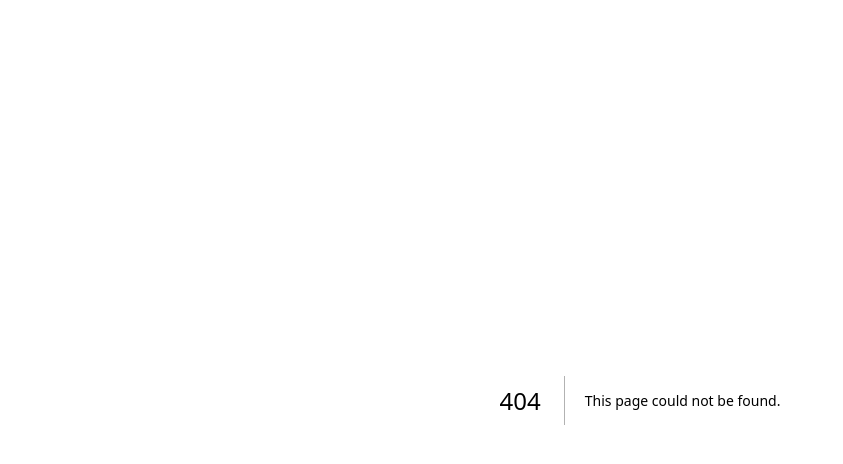
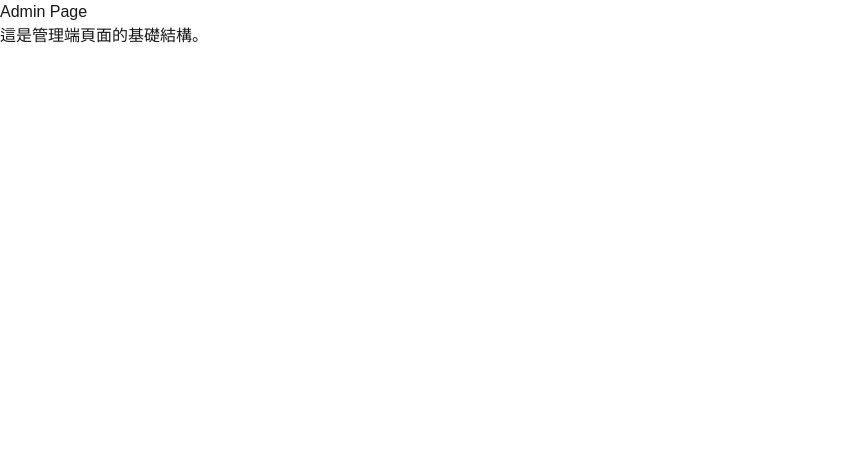
Before and after one commit to ac7x/lin-llc-liff, a Next.js app: page /admin in a window 1280 px wide. Before the commit this address had no page. Shown: the top 464 px of the page, without its empty margins (0-843 px from the left). Built offline with nearby package versions, Linux system fonts and the light colour scheme.

Commit message:
feat: 新增管理端和客戶端頁面基礎結構

```diff
--- /dev/null
+++ b/src/app/admin/page.tsx
@@ -0,0 +1,12 @@
+import React from 'react';
+
+const AdminPage: React.FC = () => {
+  return (
+    <div>
+      <h1>Admin Page</h1>
+      <p>這是管理端頁面的基礎結構。</p>
+    </div>
+  );
+};
+
+export default AdminPage;
--- /dev/null
+++ b/src/app/client/page.tsx
@@ -0,0 +1,12 @@
+import React from 'react';
+
+const ClientPage: React.FC = () => {
+  return (
+    <div>
+      <h1>Client Page</h1>
+      <p>這是客戶端頁面的基礎結構。</p>
+    </div>
+  );
+};
+
+export default ClientPage;
```
